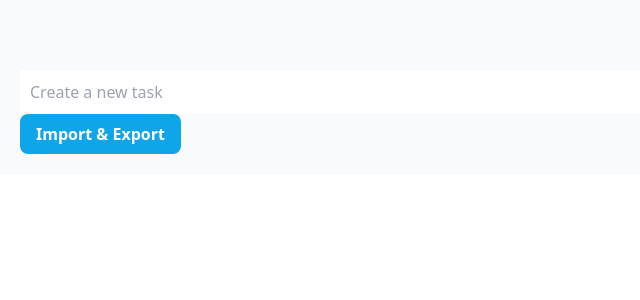
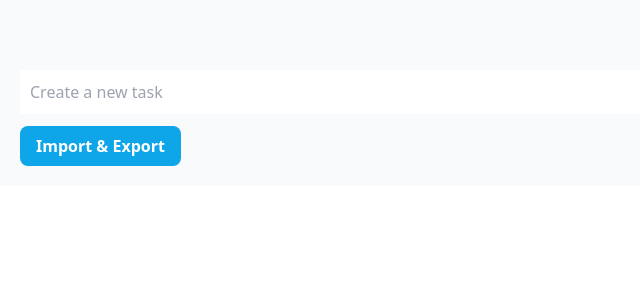
Before and after one commit to ImalKesara/TodoList_app-V2, a Svelte app: page / in a window 1280 px wide. Shown: the top 300 px of the page, without its empty margins (0-640 px from the left). Built offline with nearby package versions, Linux system fonts and the light colour scheme.

Commit message:
margin top 0.75rem

```diff
--- a/src/App.svelte
+++ b/src/App.svelte
@@ -63,7 +63,9 @@
 		<!-- inputBox -->
 		<TodoitemCreate bind:items = {items} on:create ={saveToLocalStorage}/>
 
-		<Taskio bind:items= {items} />
+		<div class="mt-3">
+			<Taskio bind:items= {items} />
+		</div>
 	</div>
 </body>
 
```
